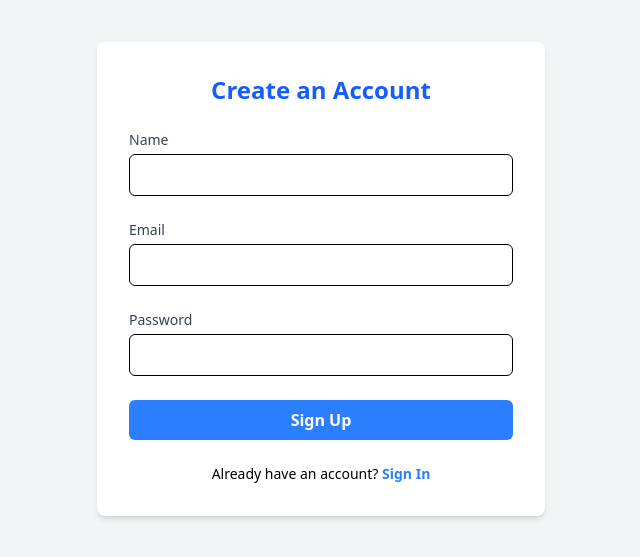
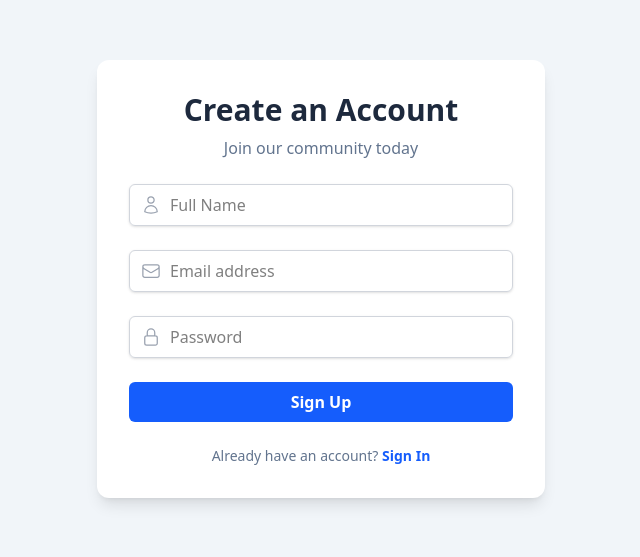
Before and after one commit to maribukh/user-management-app_itransition, a React (Vite) app: page /register in a window 1280 px wide. Shown: the part 121-678 px from the top of the page, without its empty margins (319-959 px from the left). Built offline with nearby package versions, Linux system fonts and the light colour scheme.

Commit message:
Corrected Backend side: we can Login

```diff
--- a/package.json
+++ b/package.json
@@ -10,6 +10,7 @@
     "preview": "vite preview"
   },
   "dependencies": {
+    "@heroicons/react": "^2.2.0",
     "@tailwindcss/vite": "^4.1.13",
     "bcrypt": "^6.0.0",
     "cors": "^2.8.5",
--- a/server.js
+++ b/server.js
@@ -80,6 +80,7 @@ app.post("/api/register", async (req, res) => {
   }
 });
 
+// Добавлено async
 app.post("/api/login", async (req, res) => {
   const { email, password } = req.body;
   if (!email || !password) {
--- a/src/components/UserTable.tsx
+++ b/src/components/UserTable.tsx
@@ -1,4 +1,10 @@
 import React, { useState, useEffect } from "react";
+import { useNavigate } from "react-router-dom";
+import {
+  LockClosedIcon,
+  TrashIcon,
+  LockOpenIcon,
+} from "@heroicons/react/24/solid";
 
 const API_URL = "http://localhost:3001";
 
@@ -6,170 +12,232 @@ interface User {
   id: number;
   name: string;
   email: string;
+  registration_time: string;
   last_login_time: string | null;
   status: "active" | "blocked" | "unverified";
 }
 
-export default function UserDashboard() {
+export default function UsersTable() {
   const [users, setUsers] = useState<User[]>([]);
   const [selectedUsers, setSelectedUsers] = useState<Set<number>>(new Set());
   const [message, setMessage] = useState("");
+  const navigate = useNavigate();
 
   const fetchUsers = async () => {
+    const token = localStorage.getItem("token");
+    if (!token) {
+      navigate("/");
+      return;
+    }
+
     try {
-      const response = await fetch(`${API_URL}/api/users`);
-      if (!response.ok) {
-        throw new Error("Failed to fetch users");
+      const response = await fetch(`${API_URL}/api/users`, {
+        headers: {
+          Authorization: `Bearer ${token}`,
+        },
+      });
+
+      if (response.status === 401 || response.status === 403) {
+        localStorage.removeItem("token");
+        navigate("/");
+        return;
       }
+
       const data: User[] = await response.json();
       setUsers(data);
-    } catch (err) {
-      if (err instanceof Error) {
-        setMessage(err.message);
-      } else {
-        setMessage("An unknown error occurred");
-      }
+    } catch (error) {
+      setMessage("Failed to load users");
     }
   };
 
   useEffect(() => {
     fetchUsers();
-  }, []);
+  }, [navigate]);
 
   const handleSelectAll = (e: React.ChangeEvent<HTMLInputElement>) => {
     if (e.target.checked) {
-      const allUserIds = new Set(users.map((user) => user.id));
-      setSelectedUsers(allUserIds);
+      setSelectedUsers(new Set(users.map((user) => user.id)));
     } else {
       setSelectedUsers(new Set());
     }
   };
 
-  const handleUserSelect = (userId: number) => {
+  const handleSelectSingle = (userId: number, isChecked: boolean) => {
     const newSelectedUsers = new Set(selectedUsers);
-    if (newSelectedUsers.has(userId)) {
-      newSelectedUsers.delete(userId);
-    } else {
-      newSelectedUsers.add(userId);
-    }
+    if (isChecked) newSelectedUsers.add(userId);
+    else newSelectedUsers.delete(userId);
     setSelectedUsers(newSelectedUsers);
   };
 
-  const handleAction = async (action: "block" | "unblock" | "delete") => {
-    const userIds = Array.from(selectedUsers);
-    if (userIds.length === 0) {
-      setMessage("Please select at least one user.");
-      return;
-    }
-
-    let url = "";
-    let body: any = {};
-
-    switch (action) {
-      case "block":
-        url = `${API_URL}/api/users/update-status`;
-        body = { userIds, status: "blocked" };
-        break;
-      case "unblock":
-        url = `${API_URL}/api/users/update-status`;
-        body = { userIds, status: "active" };
-        break;
-      case "delete":
-        url = `${API_URL}/api/users/delete`;
-        body = { userIds };
-        break;
-    }
-
+  const handleUserAction = async (
+    url: string,
+    body: object,
+    successMessage: string,
+    errorMessage: string
+  ) => {
+    const token = localStorage.getItem("token");
     try {
-      const response = await fetch(url, {
+      await fetch(url, {
         method: "POST",
         headers: {
           "Content-Type": "application/json",
+          Authorization: `Bearer ${token}`,
         },
         body: JSON.stringify(body),
       });
-
-      if (!response.ok) {
-        const data = await response.json();
-        throw new Error(data.message || `Failed to ${action} users`);
-      }
-
-      setMessage(`Users have been ${action}ed successfully.`);
+      setMessage(successMessage);
+      fetchUsers();
       setSelectedUsers(new Set());
-      fetchUsers();
-    } catch (err) {
-      if (err instanceof Error) {
-        setMessage(err.message);
-      } else {
-        setMessage("An unknown error occurred");
-      }
+    } catch (error) {
+      setMessage(errorMessage);
     }
   };
 
+  const handleBlock = () => {
+    handleUserAction(
+      `${API_URL}/api/users/update-status`,
+      { userIds: Array.from(selectedUsers), status: "blocked" },
+      "Users have been blocked.",
+      "Error blocking users."
+    );
+  };
+
+  const handleUnblock = () => {
+    handleUserAction(
+      `${API_URL}/api/users/update-status`,
+      { userIds: Array.from(selectedUsers), status: "active" },
+      "Users have been unblocked.",
+      "Error unblocking users."
+    );
+  };
+
+  const handleDelete = () => {
+    handleUserAction(
+      `${API_URL}/api/users/delete`,
+      { userIds: Array.from(selectedUsers) },
+      "Users have been deleted.",
+      "Error deleting users."
+    );
+  };
+
+  const handleLogout = () => {
+    localStorage.removeItem("token");
+    navigate("/");
+  };
+
   return (
-    <div className="container mx-auto p-4">
-      <h1 className="text-2xl font-bold mb-4">User Dashboard</h1>
-      {message && <p className="mb-4 text-blue-600">{message}</p>}
-      <div className="mb-4">
+    <div className="min-h-screen bg-gray-100 p-4 sm:p-6 lg:p-8">
+      <div className="container mx-auto">
+        <header className="flex justify-between items-center mb-4">
+          <h1 className="text-2xl font-bold">User Management</h1>
           <button
-          onClick={() => handleAction("block")}
-          className="bg-red-500 text-white px-4 py-2 rounded mr-2"
+            onClick={handleLogout}
+            className="px-4 py-2 bg-gray-500 text-white rounded-md hover:bg-gray-600"
           >
-          Block
+            Logout
+          </button>
+        </header>
+
+        {message && (
+          <p className="bg-blue-100 text-blue-800 p-3 rounded-md mb-4">
+            {message}
+          </p>
+        )}
+
+        <div className="flex items-center space-x-2 mb-4 p-4 bg-white rounded-lg shadow-sm">
+          <button
+            onClick={handleBlock}
+            className="px-4 py-2 bg-red-500 text-white rounded-md hover:bg-red-600 flex items-center gap-2"
+          >
+            <LockClosedIcon className="h-5 w-5" /> Block
           </button>
           <button
-          onClick={() => handleAction("unblock")}
-          className="bg-green-500 text-white px-4 py-2 rounded mr-2"
+            onClick={handleUnblock}
+            className="p-2 text-gray-600 hover:text-green-600"
+            title="Unblock"
           >
-          Unblock
+            <LockOpenIcon className="h-6 w-6" />
           </button>
           <button
-          onClick={() => handleAction("delete")}
-          className="bg-gray-700 text-white px-4 py-2 rounded"
+            onClick={handleDelete}
+            className="p-2 text-gray-600 hover:text-red-600"
+            title="Delete"
           >
-          Delete
+            <TrashIcon className="h-6 w-6" />
           </button>
         </div>
-      <table className="min-w-full bg-white">
-        <thead>
+
+        <div className="overflow-x-auto bg-white rounded-lg shadow">
+          <table className="min-w-full divide-y divide-gray-200">
+            <thead className="bg-gray-50">
               <tr>
-            <th className="py-2 px-4 border-b">
+                <th className="px-6 py-3">
                   <input
                     type="checkbox"
                     onChange={handleSelectAll}
                     checked={
-                  selectedUsers.size === users.length && users.length > 0
+                      users.length > 0 && selectedUsers.size === users.length
                     }
                   />
                 </th>
-            <th className="py-2 px-4 border-b text-left">Name</th>
-            <th className="py-2 px-4 border-b text-left">Email</th>
-            <th className="py-2 px-4 border-b text-left">Last Login</th>
-            <th className="py-2 px-4 border-b text-left">Status</th>
+                <th className="px-6 py-3 text-left text-xs font-medium text-gray-500 uppercase">
+                  Name
+                </th>
+                <th className="px-6 py-3 text-left text-xs font-medium text-gray-500 uppercase">
+                  Email
+                </th>
+                <th className="px-6 py-3 text-left text-xs font-medium text-gray-500 uppercase">
+                  Registration Time
+                </th>
+                <th className="px-6 py-3 text-left text-xs font-medium text-gray-500 uppercase">
+                  Last Login
+                </th>
+                <th className="px-6 py-3 text-left text-xs font-medium text-gray-500 uppercase">
+                  Status
+                </th>
               </tr>
             </thead>
-        <tbody>
+            <tbody className="bg-white divide-y divide-gray-200">
               {users.map((user) => (
                 <tr key={user.id}>
-              <td className="py-2 px-4 border-b">
+                  <td className="px-6 py-4">
                     <input
                       type="checkbox"
                       checked={selectedUsers.has(user.id)}
-                  onChange={() => handleUserSelect(user.id)}
+                      onChange={(e) =>
+                        handleSelectSingle(user.id, e.target.checked)
+                      }
                     />
                   </td>
-              <td className="py-2 px-4 border-b">{user.name}</td>
-              <td className="py-2 px-4 border-b">{user.email}</td>
-              <td className="py-2 px-4 border-b">
+                  <td className="px-6 py-4 whitespace-nowrap">{user.name}</td>
+                  <td className="px-6 py-4 whitespace-nowrap">{user.email}</td>
+                  <td className="px-6 py-4 whitespace-nowrap">
+                    {new Date(user.registration_time).toLocaleString()}
+                  </td>
+                  <td className="px-6 py-4 whitespace-nowrap">
                     {user.last_login_time
                       ? new Date(user.last_login_time).toLocaleString()
-                  : "N/A"}
+                      : "Never"}
                   </td>
-              <td className="py-2 px-4 border-b">{user.status}</td>
+                  <td className="px-6 py-4 whitespace-nowrap">
+                    <span
+                      className={`px-2 inline-flex text-xs leading-5 font-semibold rounded-full ${
+                        user.status === "active"
+                          ? "bg-green-100 text-green-800"
+                          : user.status === "blocked"
+                          ? "bg-red-100 text-red-800"
+                          : "bg-yellow-100 text-yellow-800"
+                      }`}
+                    >
+                      {user.status}
+                    </span>
+                  </td>
                 </tr>
               ))}
             </tbody>
           </table>
         </div>
+      </div>
+    </div>
   );
 }
--- a/src/page/Login.tsx
+++ b/src/page/Login.tsx
@@ -1,6 +1,7 @@
 import { Link, useNavigate } from "react-router-dom";
 import React, { useState } from "react";
-import { API_URL } from "../config";
+
+const API_URL = "http://localhost:3001";
 
 export default function Login() {
   const [email, setEmail] = useState("");
@@ -21,7 +22,11 @@ export default function Login() {
       const data = await response.json();
 
       if (!response.ok) {
-        throw new Error(data.message || "Ошибка входа");
+        throw new Error(data.message || "Login failed");
+      }
+
+      if (data.token) {
+        localStorage.setItem("token", data.token);
       }
 
       navigate("/dashboard");
@@ -29,71 +34,96 @@ export default function Login() {
       if (err instanceof Error) {
         setError(err.message);
       } else {
-        setError("Произошла неизвестная ошибка");
+        setError("An unknown error occurred");
       }
     }
   };
 
   return (
-    <div className="flex items-center justify-center min-h-screen bg-gray-100">
-      <div className="flex w-full max-w-4xl bg-white rounded-lg shadow-lg overflow-hidden">
-        <div
-          className="hidden md:block w-1/2 bg-cover bg-center"
-          style={{
-            backgroundImage: `url('https://images.unsplash.com/photo-1554147090-e1221a04a025?auto=format&fit=crop')`,
-          }}
-        ></div>
-        <div className="w-full md:w-1/2 p-8">
-          <h1 className="text-2xl font-bold text-blue-600">THE APP</h1>
-          <p className="text-gray-500 mb-4">Start your journey</p>
-          <h2 className="text-xl font-semibold mb-6">Sign In to The App</h2>
-          <form onSubmit={handleSubmit}>
-            {error && <p className="text-red-500 text-sm mb-4">{error}</p>}
-            <div className="mb-4">
-              <label
-                className="block text-gray-700 text-sm font-bold mb-2"
-                htmlFor="email"
+    <div className="flex items-center justify-center min-h-screen bg-slate-100">
+      <div className="w-full max-w-md p-8 space-y-6 bg-white rounded-xl shadow-lg">
+        <div className="text-center">
+          <h1 className="text-3xl font-bold text-slate-800">Welcome Back!</h1>
+          <p className="text-slate-500 mt-2">Sign in to continue to The App</p>
+        </div>
+
+        <form onSubmit={handleSubmit} className="space-y-6">
+          {error && (
+            <p className="text-red-500 text-sm text-center bg-red-50 p-3 rounded-md">
+              {error}
+            </p>
+          )}
+
+          <div className="relative">
+            <div className="absolute inset-y-0 left-0 pl-3 flex items-center pointer-events-none">
+              <svg
+                className="h-5 w-5 text-gray-400"
+                xmlns="http://www.w3.org/2000/svg"
+                fill="none"
+                viewBox="0 0 24 24"
+                strokeWidth={1.5}
+                stroke="currentColor"
               >
-                Email
-              </label>
+                <path
+                  strokeLinecap="round"
+                  strokeLinejoin="round"
+                  d="M21.75 6.75v10.5a2.25 2.25 0 0 1-2.25 2.25h-15a2.25 2.25 0 0 1-2.25-2.25V6.75m19.5 0A2.25 2.25 0 0 0 19.5 4.5h-15a2.25 2.25 0 0 0-2.25 2.25m19.5 0v.243a2.25 2.25 0 0 1-1.07 1.916l-7.5 4.615a2.25 2.25 0 0 1-2.36 0L3.32 8.91a2.25 2.25 0 0 1-1.07-1.916V6.75"
+                />
+              </svg>
+            </div>
             <input
-                className="shadow appearance-none border rounded w-full py-2 px-3 text-gray-700"
               id="email"
               type="email"
+              className="w-full pl-10 pr-3 py-2 border border-gray-300 rounded-md shadow-sm focus:outline-none focus:ring-2 focus:ring-blue-500 focus:border-transparent transition"
+              placeholder="Email address"
               value={email}
               onChange={(e) => setEmail(e.target.value)}
               required
             />
           </div>
-            <div className="mb-6">
-              <label
-                className="block text-gray-700 text-sm font-bold mb-2"
-                htmlFor="password"
+
+          <div className="relative">
+            <div className="absolute inset-y-0 left-0 pl-3 flex items-center pointer-events-none">
+              <svg
+                className="h-5 w-5 text-gray-400"
+                xmlns="http://www.w3.org/2000/svg"
+                fill="none"
+                viewBox="0 0 24 24"
+                strokeWidth={1.5}
+                stroke="currentColor"
               >
-                Password
-              </label>
+                <path
+                  strokeLinecap="round"
+                  strokeLinejoin="round"
+                  d="M16.5 10.5V6.75a4.5 4.5 0 1 0-9 0v3.75m-.75 11.25h10.5a2.25 2.25 0 0 0 2.25-2.25v-6.75a2.25 2.25 0 0 0-2.25-2.25H6.75a2.25 2.25 0 0 0-2.25 2.25v6.75a2.25 2.25 0 0 0 2.25 2.25Z"
+                />
+              </svg>
+            </div>
             <input
-                className="shadow appearance-none border rounded w-full py-2 px-3 text-gray-700"
               id="password"
               type="password"
+              className="w-full pl-10 pr-3 py-2 border border-gray-300 rounded-md shadow-sm focus:outline-none focus:ring-2 focus:ring-blue-500 focus:border-transparent transition"
+              placeholder="Password"
               value={password}
               onChange={(e) => setPassword(e.target.value)}
               required
             />
           </div>
-            <div className="mb-6">
+
+          <div>
             <button
-                className="w-full bg-blue-500 hover:bg-blue-700 text-white font-bold py-2 px-4 rounded"
               type="submit"
+              className="w-full px-4 py-2 font-bold text-white bg-blue-600 rounded-md hover:bg-blue-700 focus:outline-none focus:ring-2 focus:ring-offset-2 focus:ring-blue-500 transition-colors"
             >
               Sign In
             </button>
           </div>
-            <p className="text-center text-sm">
+
+          <p className="text-sm text-center text-slate-500">
             Don't have an account?{" "}
             <Link
               to="/register"
-                className="font-bold text-blue-500 hover:text-blue-800"
+              className="font-semibold text-blue-600 hover:underline"
             >
               Sign Up
             </Link>
@@ -101,6 +131,5 @@ export default function Login() {
         </form>
       </div>
     </div>
-    </div>
   );
 }
--- a/src/page/Register.tsx
+++ b/src/page/Register.tsx
@@ -23,7 +23,7 @@ export default function Register() {
       const data = await response.json();
 
       if (!response.ok) {
-        throw new Error(data.message || "Ошибка регистрации");
+        throw new Error(data.message || "Registration failed");
       }
 
       navigate("/");
@@ -31,80 +31,125 @@ export default function Register() {
       if (err instanceof Error) {
         setError(err.message);
       } else {
-        setError("Произошла неизвестная ошибка");
+        setError("An unknown error occurred");
       }
     }
   };
 
   return (
-    <div className="flex items-center justify-center min-h-screen bg-gray-100">
-      <div className="w-full max-w-md p-8 space-y-6 bg-white rounded-lg shadow-md">
-        <h1 className="text-2xl font-bold text-center text-blue-600">
-          Create an Account
-        </h1>
+    <div className="flex items-center justify-center min-h-screen bg-slate-100">
+      <div className="w-full max-w-md p-8 space-y-6 bg-white rounded-xl shadow-lg">
+        <div className="text-center">
+          <h1 className="text-3xl font-bold text-slate-800">
+            Create an Account
+          </h1>
+          <p className="text-slate-500 mt-2">Join our community today</p>
+        </div>
+
         <form onSubmit={handleSubmit} className="space-y-6">
-          {error && <p className="text-red-500 text-sm text-center">{error}</p>}
-          <div>
-            <label
-              htmlFor="name"
-              className="block text-sm font-medium text-gray-700"
-            >
-              Name
-            </label>
+          {error && (
+            <p className="text-red-500 text-sm text-center bg-red-50 p-3 rounded-md">
+              {error}
+            </p>
+          )}
+
+          <div className="relative">
+            <div className="absolute inset-y-0 left-0 pl-3 flex items-center pointer-events-none">
+              <svg
+                className="h-5 w-5 text-gray-400"
+                xmlns="http://www.w3.org/2000/svg"
+                fill="none"
+                viewBox="0 0 24 24"
+                strokeWidth={1.5}
+                stroke="currentColor"
+              >
+                <path
+                  strokeLinecap="round"
+                  strokeLinejoin="round"
+                  d="M15.75 6a3.75 3.75 0 1 1-7.5 0 3.75 3.75 0 0 1 7.5 0ZM4.501 20.118a7.5 7.5 0 0 1 14.998 0A17.933 17.933 0 0 1 12 21.75c-2.676 0-5.216-.584-7.499-1.632Z"
+                />
+              </svg>
+            </div>
             <input
               id="name"
               type="text"
-              className="w-full px-3 py-2 mt-1 border rounded-md"
+              className="w-full pl-10 pr-3 py-2 border border-gray-300 rounded-md shadow-sm focus:outline-none focus:ring-2 focus:ring-blue-500 focus:border-transparent transition"
+              placeholder="Full Name"
               value={name}
               onChange={(e) => setName(e.target.value)}
               required
             />
           </div>
-          <div>
-            <label
-              htmlFor="email"
-              className="block text-sm font-medium text-gray-700"
-            >
-              Email
-            </label>
+
+          <div className="relative">
+            <div className="absolute inset-y-0 left-0 pl-3 flex items-center pointer-events-none">
+              <svg
+                className="h-5 w-5 text-gray-400"
+                xmlns="http://www.w3.org/2000/svg"
+                fill="none"
+                viewBox="0 0 24 24"
+                strokeWidth={1.5}
+                stroke="currentColor"
+              >
+                <path
+                  strokeLinecap="round"
+                  strokeLinejoin="round"
+                  d="M21.75 6.75v10.5a2.25 2.25 0 0 1-2.25 2.25h-15a2.25 2.25 0 0 1-2.25-2.25V6.75m19.5 0A2.25 2.25 0 0 0 19.5 4.5h-15a2.25 2.25 0 0 0-2.25 2.25m19.5 0v.243a2.25 2.25 0 0 1-1.07 1.916l-7.5 4.615a2.25 2.25 0 0 1-2.36 0L3.32 8.91a2.25 2.25 0 0 1-1.07-1.916V6.75"
+                />
+              </svg>
+            </div>
             <input
               id="email"
               type="email"
-              className="w-full px-3 py-2 mt-1 border rounded-md"
+              className="w-full pl-10 pr-3 py-2 border border-gray-300 rounded-md shadow-sm focus:outline-none focus:ring-2 focus:ring-blue-500 focus:border-transparent transition"
+              placeholder="Email address"
               value={email}
               onChange={(e) => setEmail(e.target.value)}
               required
             />
           </div>
-          <div>
-            <label
-              htmlFor="password"
-              className="block text-sm font-medium text-gray-700"
-            >
-              Password
-            </label>
+
+          <div className="relative">
+            <div className="absolute inset-y-0 left-0 pl-3 flex items-center pointer-events-none">
+              <svg
+                className="h-5 w-5 text-gray-400"
+                xmlns="http://www.w3.org/2000/svg"
+                fill="none"
+                viewBox="0 0 24 24"
+                strokeWidth={1.5}
+                stroke="currentColor"
+              >
+                <path
+                  strokeLinecap="round"
+                  strokeLinejoin="round"
+                  d="M16.5 10.5V6.75a4.5 4.5 0 1 0-9 0v3.75m-.75 11.25h10.5a2.25 2.25 0 0 0 2.25-2.25v-6.75a2.25 2.25 0 0 0-2.25-2.25H6.75a2.25 2.25 0 0 0-2.25 2.25v6.75a2.25 2.25 0 0 0 2.25 2.25Z"
+                />
+              </svg>
+            </div>
             <input
               id="password"
               type="password"
-              className="w-full px-3 py-2 mt-1 border rounded-md"
+              className="w-full pl-10 pr-3 py-2 border border-gray-300 rounded-md shadow-sm focus:outline-none focus:ring-2 focus:ring-blue-500 focus:border-transparent transition"
+              placeholder="Password"
               value={password}
               onChange={(e) => setPassword(e.target.value)}
               required
             />
           </div>
+
           <div>
             <button
               type="submit"
-              className="w-full px-4 py-2 font-bold text-white bg-blue-500 rounded-md hover:bg-blue-700"
+              className="w-full px-4 py-2 font-bold text-white bg-blue-600 rounded-md hover:bg-blue-700 focus:outline-none focus:ring-2 focus:ring-offset-2 focus:ring-blue-500 transition-colors"
             >
               Sign Up
             </button>
           </div>
-          <p className="text-sm text-center">
+          <p className="text-sm text-center text-slate-500">
             Already have an account?{" "}
             <Link
               to="/"
-              className="font-bold text-blue-500 hover:text-blue-800"
+              className="font-semibold text-blue-600 hover:underline"
             >
               Sign In
             </Link>
```
Also changed, not shown: 1 other file (tests, documents, lock files or other folders). Lines whose indentation alone changed are shown as unchanged.
